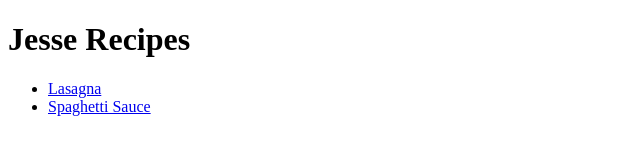
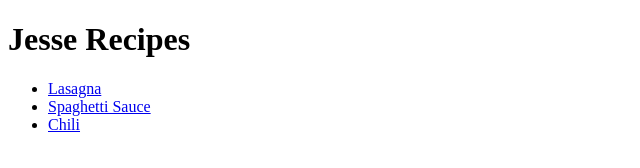
Before and after one commit to messy63/odin-recipes, a plain HTML site: page index.html in a window 1280 px wide. Shown: the full height of the page, 0-640 px from the left. Drawn offline with Linux system fonts and the light colour scheme.

Commit message:
Update index

```diff
--- a/index.html
+++ b/index.html
@@ -11,6 +11,7 @@
     <ul>
     <li><a href="recipes/lasagna.html">Lasagna</a></li>
     <li><a href="recipes/spaghetti_sauce.html">Spaghetti Sauce</a></li>
+    <li><a href="recipes/chili.html">Chili</a></li>
 </ul>
 </body>
 </html>
```
